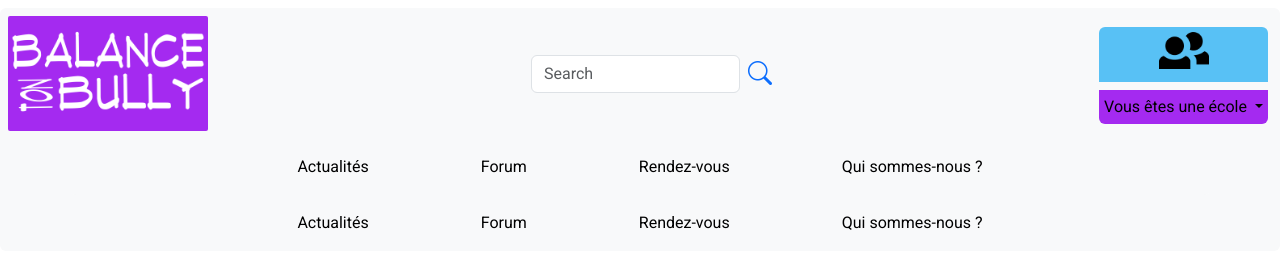
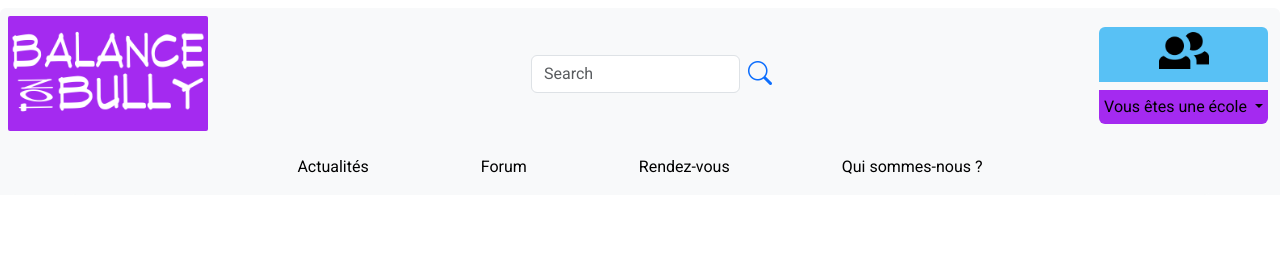
Before and after one commit to RobinBIDOT/Balance_ton_bully, a PHP site: page /php/index.php in a window 1280 px wide. Shown: the top 259 px of the page. Run offline with PHP 8.4, Linux system fonts and the light colour scheme.

Commit message:
reglage effets de bord

```diff
--- a/includes/headerNav.php
+++ b/includes/headerNav.php
@@ -78,7 +78,7 @@
                             <a class="nav-link text-black text-center mx-5" href="">Actualités</a>
                         </li>
                         <li class="nav-item">
-                            <a class="nav-link text-black text-center mx-5" href="../pages/forum/accueilForum.php">Forum</a>
+                            <a class="nav-link text-black text-center mx-5" href="../pages/accueilForum.php">Forum</a>
                         </li>
                         <li class="nav-item">
                             <a class="nav-link text-black text-center mx-5" href="">Rendez-vous</a>
@@ -105,38 +105,7 @@
         </div>
     </header>
 </div>
-<div class="container-fluid p-0 rounded">
-    <nav class="navbar navbar-expand-md navbar-light bg-light rounded-bottom">
-        <button class="navbar-toggler" type="button" data-bs-toggle="collapse" data-bs-target="#navbarSupportedContent" aria-controls="navbarSupportedContent" aria-expanded="false" aria-label="Toggle navigation">
-            <span class="navbar-toggler-icon"></span>
-        </button>
 
-        <div class="collapse navbar-collapse justify-content-center" id="navbarSupportedContent">
-            <ul class="navbar-nav">
-                <li class="nav-item">
-                    <a class="nav-link text-black text-center mx-5" href="../pages/Actualites.php">Actualités</a>
-                </li>
-                <li class="nav-item">
-                    <a class="nav-link text-black text-center mx-5" href="../pages/accueilForum.php">Forum</a>
-                </li>
-                <li class="nav-item">
-                    <a class="nav-link text-black text-center mx-5" href="">Rendez-vous</a>
-                </li>
-                <li class="nav-item">
-                    <a class="nav-link text-black text-center mx-5" href="">Qui sommes-nous ?</a>
-                </li>
-                <?php
-                if(isset($_SESSION['nickName'])){
-                    if($user['id_role'] = 1){ ?>
-                        <li class="nav-item">
-                            <a class="nav-link text-black text-center mx-5" href="">Page administrateur</a>
-                        </li>
-                        <?php
-                    }
-                } ?>
-            </ul>
-        </div>
-    </nav>
 </div>
 <script src="https://cdn.jsdelivr.net/npm/bootstrap@5.3.3/dist/js/bootstrap.bundle.min.js" integrity="sha384-YvpcrYf0tY3lHB60NNkmXc5s9fDVZLESaAA55NDzOxhy9GkcIdslK1eN7N6jIeHz" crossorigin="anonymous"></script>
 </body>
--- a/pages/accueilForum.php
+++ b/pages/accueilForum.php
@@ -137,13 +137,13 @@ try {
                             <img src="<?php echo $row['photo_avatar']; ?>" alt="Avatar" class="avatar mr-3">
                             <div>
                                 <h5 class="mb-1"><?php echo $row['titre']; ?></h5>
-                                <small><?php echo $row['pseudo']; ?> - <?php echo $row['date_creation']; ?> </small>
+                                <small><?php echo $row['userName']; ?> - <?php echo $row['date_creation']; ?> </small>
                             </div>
                             <div class="nombre-reponses">
                                 <span class="badge bg-primary"><?php echo $row['nombre_reponses']; ?> Réponses</span>
                             </div>
                             <!-- Bouton Supprimer -->
-                            <?php if(isset($_SESSION['nickName']) && $_SESSION['nickName'] === $row['pseudo']) : ?>
+                            <?php if(isset($_SESSION['nickName']) && $_SESSION['nickName'] === $row['userName']) : ?>
                                 <form action="supprimerSujet.php" method="post">
                                     <input type="hidden" name="id" value="<?php echo $row['id']; ?>">
                                     <button type="submit" class="btn btn-danger btn-sm ms-2">Supprimer</button>
--- a/php/tools/functions.php
+++ b/php/tools/functions.php
@@ -1,6 +1,6 @@
 <?php
 function dbConnexion(){
-    $file_path = 'tools/info.json';
+    $file_path = '../php/tools/info.json';
     $tool = json_decode(file_get_contents($file_path), true);
     $dsn = "mysql:host=" . $tool['host'] . ";dbname=". $tool['database'] . ";port=". $tool['port'] . ";charset=". $tool['charset'];
     $user = $tool['user'];
```
